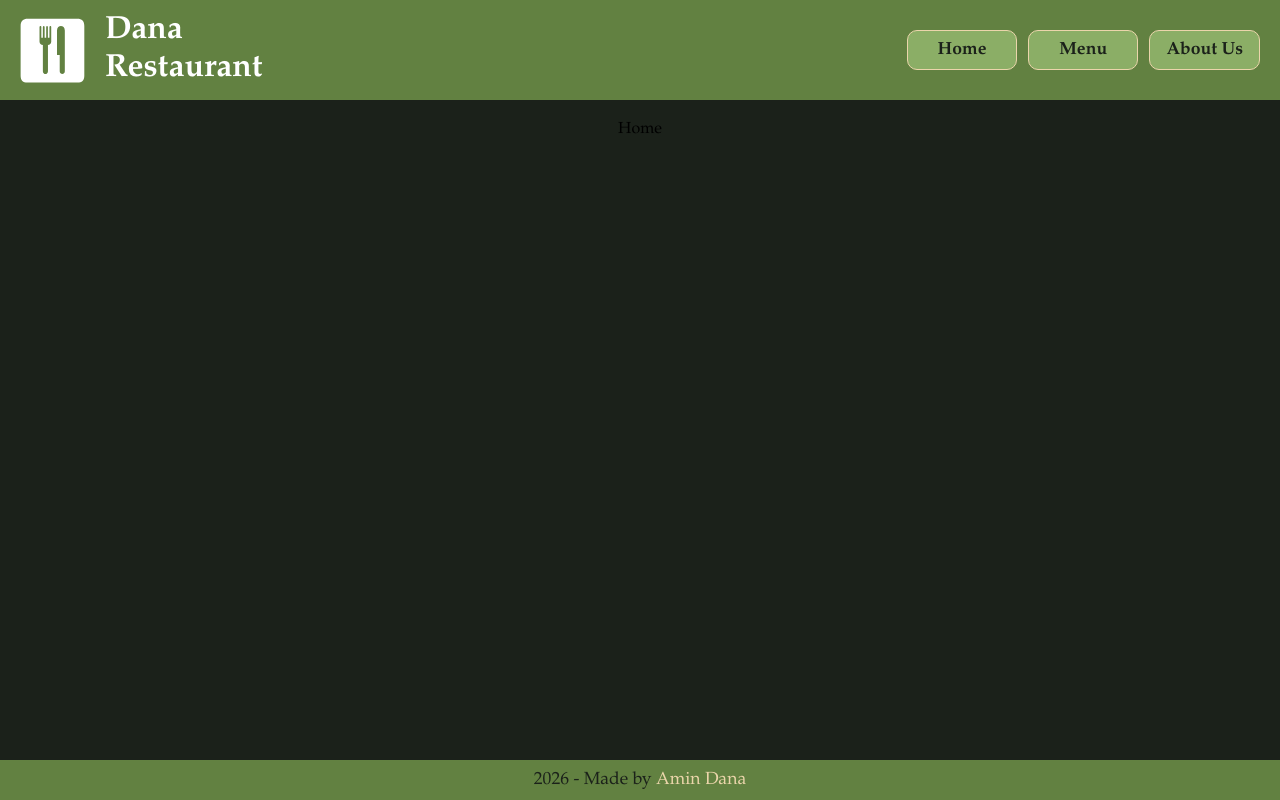
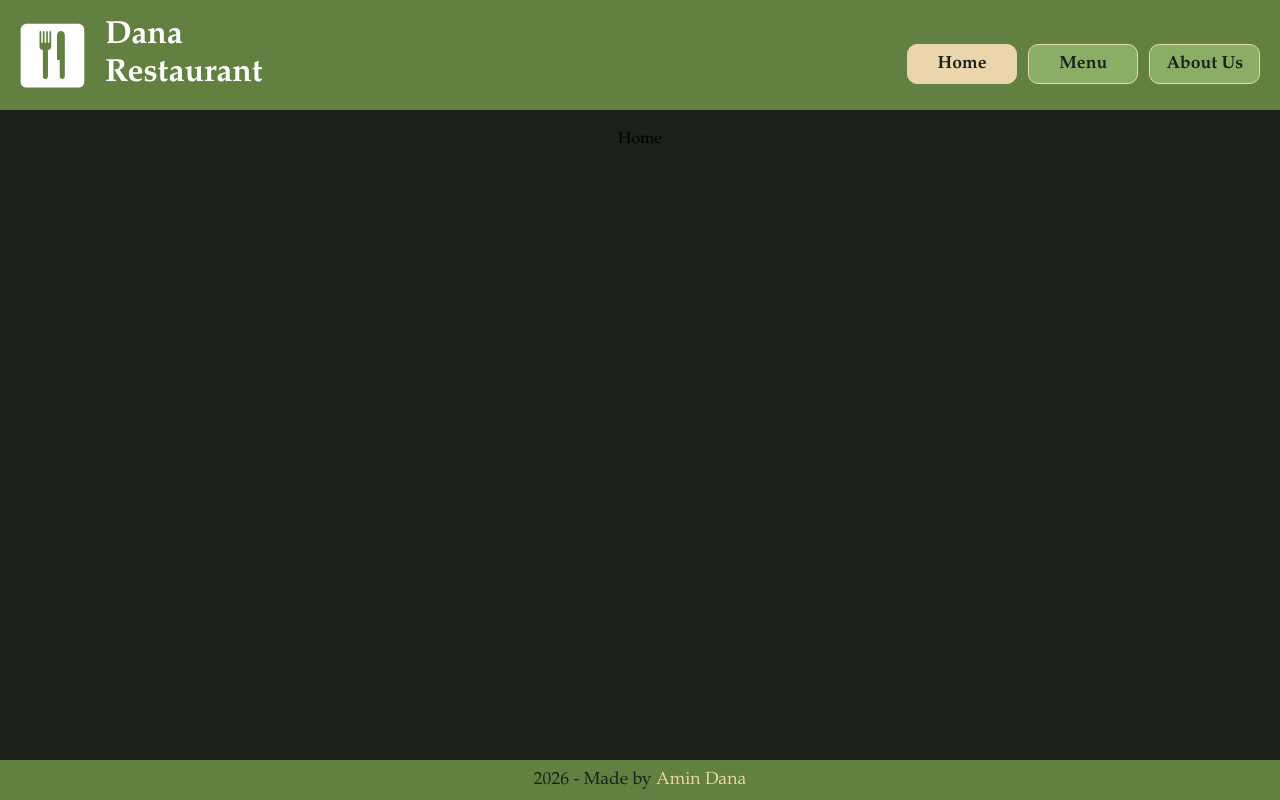
Before and after one commit to AminDanaaa/restaurant, a website built with webpack: page src/template.html in a window 1280 px wide. Built offline with nearby package versions, Linux system fonts and the light colour scheme.

Commit message:
added a page indicator

```diff
--- a/src/Pages/About.js
+++ b/src/Pages/About.js
@@ -1,9 +1,18 @@
 import Cleaner from "./Cleaner.js";
+const btnAbout = document.querySelector("#about");
 
 const renderFunction = (parentElement) => {
+    Cleaner.clearActiveButton();
+    btnAbout.classList.add("active-button");
     Cleaner.clear(parentElement);
     parentElement.append("About");
 };
+
+
+
+// Structure of page {Home}:
+const main = document.createElement("div");
+// Structure of page {Home} --End
 
 
 
--- a/src/Pages/Cleaner.js
+++ b/src/Pages/Cleaner.js
@@ -1,5 +1,11 @@
+
+
 const clearFunction = (targetElement) => {
     targetElement.innerHTML = "";
+};
+
+const clearActiveButtonFunction = () => {
+    document.querySelector(".active-button").classList.remove("active-button");
 };
 
 
@@ -8,6 +14,10 @@ const Cleaner = {
     clear(targetElement) {
         clearFunction(targetElement);
     },
+
+    clearActiveButton() {
+        clearActiveButtonFunction();
+    },
 };
 
 export default Cleaner;
--- a/src/Pages/Home.js
+++ b/src/Pages/Home.js
@@ -1,9 +1,18 @@
 import Cleaner from "./Cleaner.js";
+const btnHome = document.querySelector("#home");
 
 const renderFunction = (parentElement) => {
+    Cleaner.clearActiveButton();
+    btnHome.classList.add("active-button");
     Cleaner.clear(parentElement);
     parentElement.append("Home");
 };
+
+
+
+// Structure of page {Home}:
+const main = document.createElement("div");
+// Structure of page {Home} --End
 
 
 
--- a/src/Pages/Menu.js
+++ b/src/Pages/Menu.js
@@ -1,9 +1,18 @@
 import Cleaner from "./Cleaner.js";
+const btnMenu = document.querySelector("#menu");
 
 const renderFunction = (parentElement) => {
+    Cleaner.clearActiveButton();
+    btnMenu.classList.add("active-button");
     Cleaner.clear(parentElement);
     parentElement.append("Menu");
 };
+
+
+
+// Structure of page {Home}:
+const main = document.createElement("div");
+// Structure of page {Home} --End
 
 
 
--- a/src/index.js
+++ b/src/index.js
@@ -13,22 +13,25 @@ const btnMenu = document.querySelector("#menu");
 const btnAbout = document.querySelector("#about");
 
 // Main section:
-Home.render(content);
-
+const initialize = () => {
     btnHome.addEventListener('click', () => {
         if (!Optimizer.checkRequestedPage("home")) {
             Home.render(content);
         }
     });
-
     btnMenu.addEventListener('click', () => {
         if (!Optimizer.checkRequestedPage("menu")) {
             Menu.render(content);
         }
     });
-
     btnAbout.addEventListener('click', () => {
         if (!Optimizer.checkRequestedPage("about")) {
             About.render(content);
         }
     });
+
+    btnHome.classList.add("active-button");
+    Home.render(content);
+};
+
+initialize();
--- a/src/styles.css
+++ b/src/styles.css
@@ -34,7 +34,7 @@ body {
 /* Header and its content */
 header {
     width: 100%;
-    min-height: 100px;
+    min-height: 110px;
     background-color: var(--palette-darkgreen);
     display: flex;
     flex-direction: row;
@@ -71,6 +71,7 @@ header .logo svg {
 }
 
 header nav {
+    margin-top: 18px;
     user-select: none;
     flex: 0 0 auto;
     display: flex;
@@ -122,6 +123,38 @@ header button:hover {
     transition-duration: 0.5s;
 }
 
+header .active-button {
+    background-color: var(--palette-beige);
+    position: relative;
+}
+
+/* Tooltip for active page button */
+.active-button::after {
+    content: "You are here!";
+    position: absolute;
+    bottom: 115%;
+    left: 50%;
+    transform: translateX(-50%);
+
+    background: #333;
+    color: #fff;
+    padding: 6px 10px;
+    border-radius: 4px;
+    white-space: nowrap;
+    font-size: 14px;
+    font-family: Arial, Helvetica, sans-serif;
+
+    /* Hidden by default */
+    opacity: 0;
+    visibility: hidden;
+    transition: opacity 0.3s ease;
+}
+
+.active-button:hover::after {
+    opacity: 1;
+    visibility: visible;
+}
+
 
 
 /* Footer and its content */
```
Lines whose indentation alone changed are shown as unchanged.
